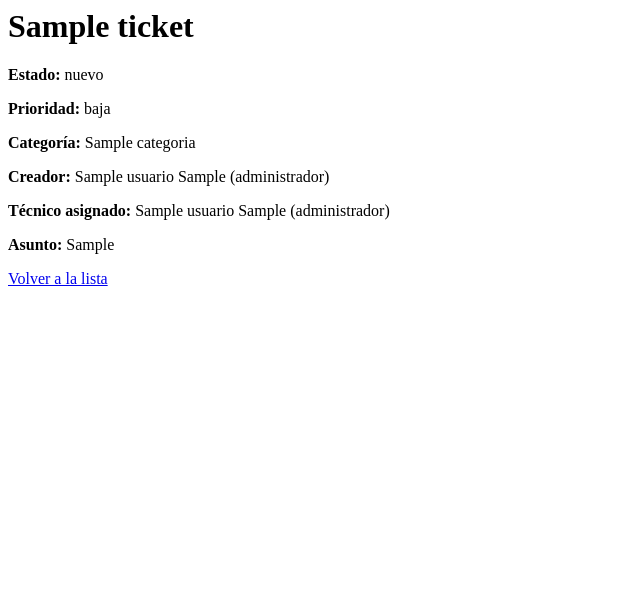
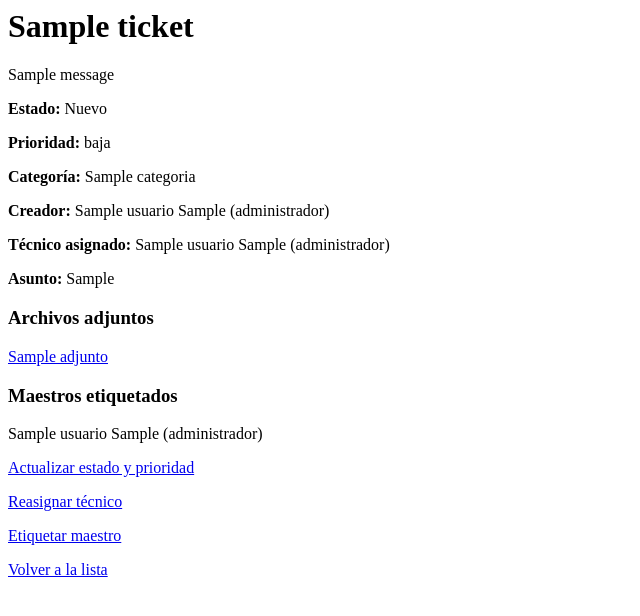
Before and after one commit to MxL2421/helpdesk_itsc, a Django app: page /tickets/1/ in a window 1280 px wide. Shown: the top 616 px of the page, without its empty margins (0-640 px from the left). Run offline with Django 5.2, Linux system fonts and the light colour scheme; a user stored in the database is signed in; tables that the repository leaves empty hold one stand-in row (values such as "Sample post"); one stand-in notice (Sample message) is shown.

```diff
--- /dev/null
+++ b/core/templates/inicio.html
@@ -0,0 +1,3 @@
+<h1>Help Desk ITSC</h1>
+
+<a href="{% url 'login' %}">Acceder</a>
--- a/core/templates/tickets/detalle.html
+++ b/core/templates/tickets/detalle.html
@@ -1,11 +1,31 @@
 <h1>{{ ticket.titulo }}</h1>
 
-<p><strong>Estado:</strong> {{ ticket.estado }}</p>
+{% if messages %}
+    {% for message in messages %}
+        <p>{{ message }}</p>
+    {% endfor %}
+{% endif %}
+
+<p><strong>Estado:</strong> {{ ticket.get_estado_display }}</p>
 <p><strong>Prioridad:</strong> {{ ticket.prioridad|default:"Sin asignar" }}</p>
 <p><strong>Categoría:</strong> {{ ticket.categoria }}</p>
 <p><strong>Creador:</strong> {{ ticket.creador }}</p>
 <p><strong>Técnico asignado:</strong> {{ ticket.tecnico|default:"Sin asignar" }}</p>
 <p><strong>Asunto:</strong> {{ ticket.asunto }}</p>
+
+<h3>Archivos adjuntos</h3>
+{% for adjunto in ticket.adjuntos.all %}
+    <p><a href="{{ adjunto.ruta.url }}">{{ adjunto.nombre_archivo }}</a></p>
+{% empty %}
+    <p>Sin archivos adjuntos.</p>
+{% endfor %}
+
+<h3>Maestros etiquetados</h3>
+{% for etiquetado in ticket.ticketetiquetado_set.all %}
+    <p>{{ etiquetado.usuario }}</p>
+{% empty %}
+    <p>Sin maestros etiquetados.</p>
+{% endfor %}
 
 {% if user.rol == 'tecnico' and not ticket.tecnico %}
 <form method="post" action="{% url 'autoasignar_ticket' ticket.id %}">
@@ -13,4 +33,24 @@
 <button type="submit">Autoasignarme este ticket</button>
 </form>
 {% endif %}
+
+{% if ticket.tecnico == user and ticket.estado != 'cerrado' %}
+    <p><a href="{% url 'actualizar_ticket' ticket.id %}">Actualizar estado y prioridad</a></p>
+{% endif %}
+
+{% if user.rol == 'administrador' %}
+    <p><a href="{% url 'reasignar_ticket' ticket.id %}">Reasignar técnico</a></p>
+{% endif %}
+
+{% if user.rol == 'administrador' and ticket.estado == 'cerrado' %}
+<form method="post" action="{% url 'reabrir_ticket' ticket.id %}">
+        {% csrf_token %}
+<button type="submit">Reabrir ticket</button>
+</form>
+{% endif %}
+
+{% if ticket.creador == user or user.rol == 'tecnico' or user.rol == 'administrador' %}
+    <p><a href="{% url 'etiquetar_maestro' ticket.id %}">Etiquetar maestro</a></p>
+{% endif %}
+
 <a href="{% url 'lista_tickets' %}">Volver a la lista</a>
--- a/core/urls.py
+++ b/core/urls.py
@@ -3,6 +3,7 @@ from . import views
 
 
 urlpatterns = [
+    path('', views.inicio, name='inicio'),
     path('login/', views.login_view, name='login'),
     path('logout/', views.logout_view, name='logout'),
     path('tickets/crear/', views.crear_ticket, name='crear_ticket'),
@@ -11,4 +12,5 @@ urlpatterns = [
     path('tickets/<int:ticket_id>/autoasignar/', views.autoasignar_ticket, name='autoasignar_ticket'),
     path('tickets/<int:ticket_id>/actualizar/', views.actualizar_ticket, name='actualizar_ticket'),
     path('tickets/<int:ticket_id>/reabrir/', views.reabrir_ticket, name='reabrir_ticket'),
+    path('tickets/<int:ticket_id>/etiquetar/', views.etiquetar_maestro, name='etiquetar_maestro'),
 ]
--- a/core/views.py
+++ b/core/views.py
@@ -2,14 +2,16 @@
 from django.shortcuts import render, redirect
 from django.contrib.auth.decorators import login_required
 from django.utils import timezone
-from .forms import TicketForm, ActualizarTicketForm, LoginForm, ReasignarTicketForm, AdjuntoFormSet
+from .forms import TicketForm, ActualizarTicketForm, LoginForm, ReasignarTicketForm, AdjuntoFormSet,  EtiquetarMaestroForm
 from django.contrib.auth import login, logout
 from django.shortcuts import get_object_or_404
 from django.http import HttpResponseForbidden
 from django.contrib import messages
-from .models import Ticket, HistorialTicket
+from .models import Ticket, HistorialTicket, TicketEtiquetado
 
 
+def inicio(request):
+    return render(request, 'inicio.html')
 
 @login_required
 def crear_ticket(request):
@@ -36,6 +38,35 @@ def crear_ticket(request):
         formset = AdjuntoFormSet()
 
     return render(request, 'tickets/crear.html', {'form': form, 'formset': formset})
+
+@login_required
+def etiquetar_maestro(request, ticket_id):
+    ticket = get_object_or_404(Ticket, id=ticket_id)
+    user = request.user
+
+    es_creador = ticket.creador == user
+    es_tecnico_o_admin = user.rol in ['tecnico', 'administrador']
+
+    if not (es_creador or es_tecnico_o_admin):
+        return HttpResponseForbidden('No tienes permiso para etiquetar maestros en este ticket.')
+
+    if request.method == 'POST':
+        form = EtiquetarMaestroForm(request.POST)
+        if form.is_valid():
+            maestro = form.cleaned_data['maestro']
+
+            ya_etiquetado = TicketEtiquetado.objects.filter(ticket=ticket, usuario=maestro).exists()
+            if ya_etiquetado:
+                messages.error(request, 'Este maestro ya está etiquetado en el ticket.')
+            else:
+                TicketEtiquetado.objects.create(ticket=ticket, usuario=maestro)
+                messages.success(request, f'{maestro.get_full_name()} fue etiquetado correctamente.')
+
+            return redirect('detalle_ticket', ticket_id=ticket.id)
+    else:
+        form = EtiquetarMaestroForm()
+
+    return render(request, 'tickets/etiquetar.html', {'form': form, 'ticket': ticket})
 
 @login_required
 def lista_tickets(request):
@@ -108,6 +139,10 @@ def actualizar_ticket(request, ticket_id):
 
     if ticket.tecnico != request.user:
         return HttpResponseForbidden('Solo el técnico asignado puede actualizar este ticket.')
+
+    if ticket.estado == 'cerrado':
+        messages.error(request, 'No se puede modificar un ticket cerrado. Pide al administrador que lo reabra.')
+        return redirect('detalle_ticket', ticket_id=ticket.id)
 
     if request.method == 'POST':
         estado_anterior = ticket.estado
```
Also changed, not shown: core/admin.py (+25 -3 lines), core/forms.py (+7 -1 lines), core/templates/tickets/crear.html (+7 -5 lines), core/templates/tickets/etiquetar.html (added, +7 -0 lines), core/templates/tickets/lista.html (+23 -2 lines).
